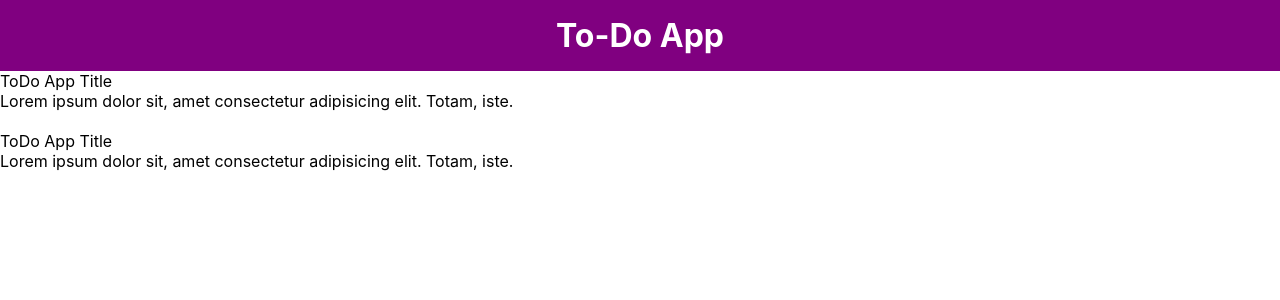
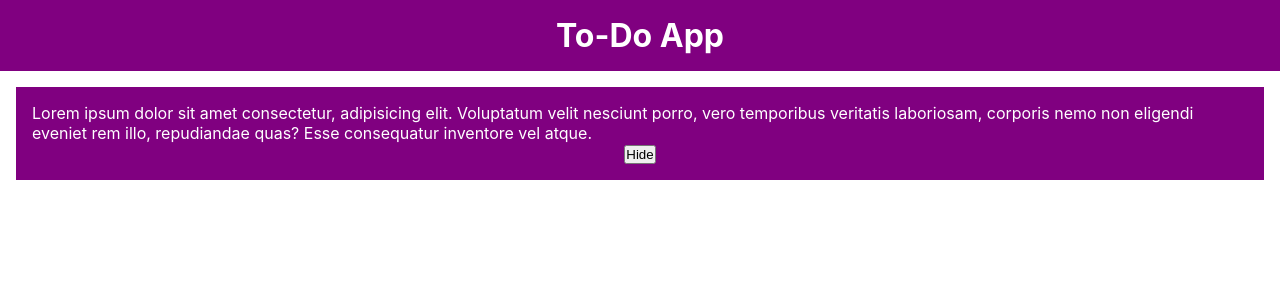
Before and after one commit to ismailsardar/react_2, a React (Create React App) app in the folder my-selfs/: page / in a window 1280 px wide. Shown: the top 300 px of the page. Built offline with nearby package versions, Linux system fonts and the light colour scheme.

Commit message:
creat Toggel

```diff
--- a/my-selfs/src/App.js
+++ b/my-selfs/src/App.js
@@ -1,5 +1,6 @@
 import './App.css';
-import UnderActivite from './components/UnderActivite';
+import Toggle from './components/Toggle';
+// import UnderActivite from './components/UnderActivite';
 // import Card from './components/Card';
 // import NestedMap from './components/NestedMap';
 
@@ -13,7 +14,8 @@ function App() {
       <Card cardTitle="What is mongoDb?" />
       <Card cardTitle="What is Node.js?" /> */}
       {/* <NestedMap /> */}
-      <UnderActivite />
+      {/* <UnderActivite /> */}
+      <Toggle />
     </>
 
   );
--- /dev/null
+++ b/my-selfs/src/components/Toggle.js
@@ -0,0 +1,21 @@
+import React, { useState } from 'react';
+
+const Toggle = () => {
+    const [toggle, setToggle] = useState(true);
+  return (
+    <div style={{backgroundColor:"purple",color:"white" ,margin:"1rem",padding:"1rem"}}>
+       {
+        toggle && <p>Lorem ipsum dolor sit amet consectetur, adipisicing elit. Voluptatum velit nesciunt porro, vero temporibus veritatis laboriosam, corporis nemo non eligendi eveniet rem illo, repudiandae quas? Esse consequatur inventore vel atque.</p>
+       }
+       <div style={{textAlign: "center"}}>
+       <button onClick={()=> {setToggle(!toggle)}}>
+        {toggle ? "Hide": "Show"}
+       </button>
+       {/* <button onClick={()=> {setToggle(true)}}>show</button>
+       <button onClick={()=> {setToggle(false)}}>Heid</button> */}
+       </div>
+    </div>
+  )
+}
+
+export default Toggle
```
